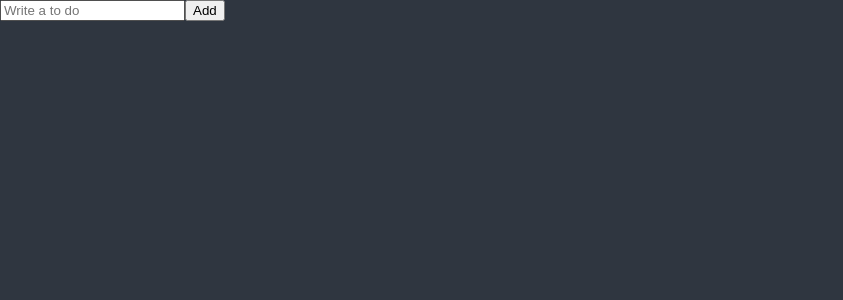
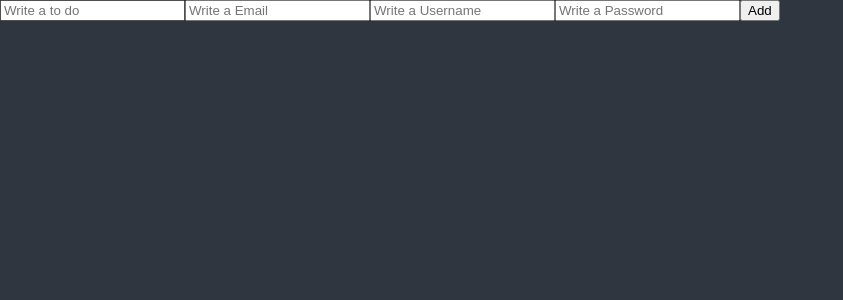
Before and after one commit to ivanselah/toToList, a React (Create React App) app: page / in a window 1280 px wide. Shown: the top 300 px of the page, without its empty margins (0-843 px from the left). Built offline with nearby package versions, Linux system fonts and the light colour scheme.

Commit message:
react-hook-form

```diff
--- a/package.json
+++ b/package.json
@@ -15,6 +15,7 @@
     "react-apexcharts": "^1.3.9",
     "react-dom": "^17.0.2",
     "react-helmet": "^6.1.0",
+    "react-hook-form": "^7.22.5",
     "react-query": "^3.34.7",
     "react-router-dom": "^5.3.0",
     "react-scripts": "5.0.0",
--- a/src/ToDoList.tsx
+++ b/src/ToDoList.tsx
@@ -1,20 +1,45 @@
 import React, { useState } from 'react';
+import { useForm } from 'react-hook-form';
+
+// function ToDoList() {
+//   const [todo, setTodo] = useState('');
+//   const onChange = (event: React.FormEvent<HTMLInputElement>) => {
+//     const {
+//       currentTarget: { value },
+//     } = event;
+//     setTodo(value);
+//   };
+//   const onSubmit = (event: React.FormEvent<HTMLFormElement>) => {
+//     event.preventDefault();
+//   };
+//   return (
+//     <div>
+//       <form onSubmit={onSubmit}>
+//         <input onChange={onChange} value={todo} placeholder="Write a to do" />
+//         <button>Add</button>
+//       </form>
+//     </div>
+//   );
+// }
+
+type InputProps = {
+  ToDo: string;
+  Email: string;
+  Username: string;
+  Password: string;
+};
 
 function ToDoList() {
-  const [todo, setTodo] = useState('');
-  const onChange = (event: React.FormEvent<HTMLInputElement>) => {
-    const {
-      currentTarget: { value },
-    } = event;
-    setTodo(value);
-  };
-  const onSubmit = (event: React.FormEvent<HTMLFormElement>) => {
-    event.preventDefault();
-  };
+  const { register, watch } = useForm();
+  const { ToDo, Email, Username, Password } = watch() as InputProps;
+  console.log(ToDo, Email, Username, Password);
   return (
     <div>
-      <form onSubmit={onSubmit}>
-        <input onChange={onChange} value={todo} placeholder="Write a to do" />
+      <form>
+        <input {...register('ToDo')} placeholder="Write a to do" />
+        <input {...register('Email')} placeholder="Write a Email" />
+        <input {...register('Username')} placeholder="Write a Username" />
+        <input {...register('Password')} placeholder="Write a Password" />
         <button>Add</button>
       </form>
     </div>
```
Also changed, not shown: 2 other files (tests, documents, lock files or other folders).
